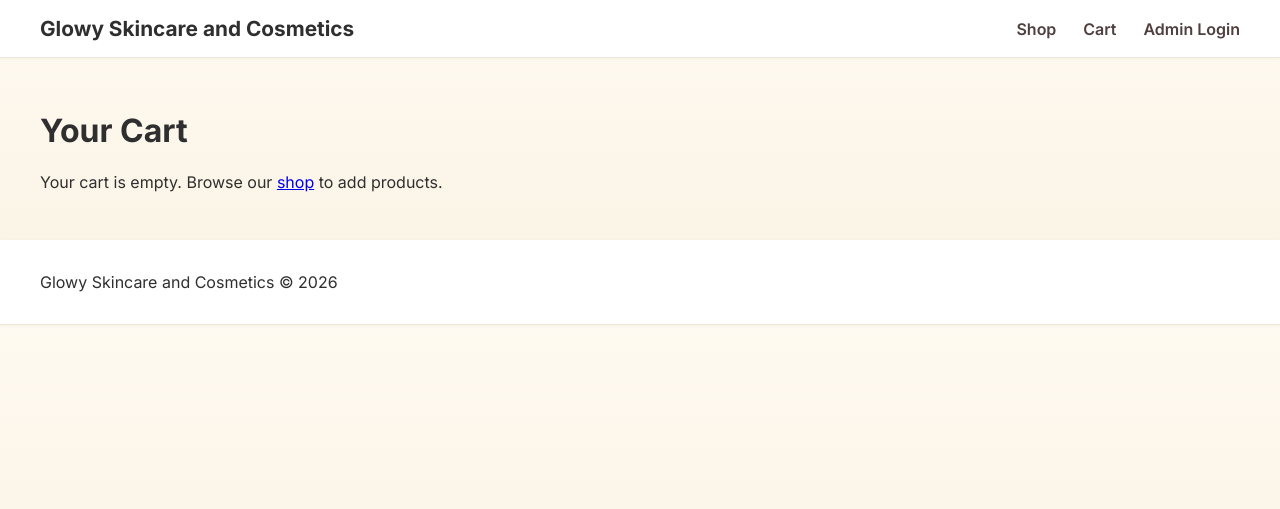
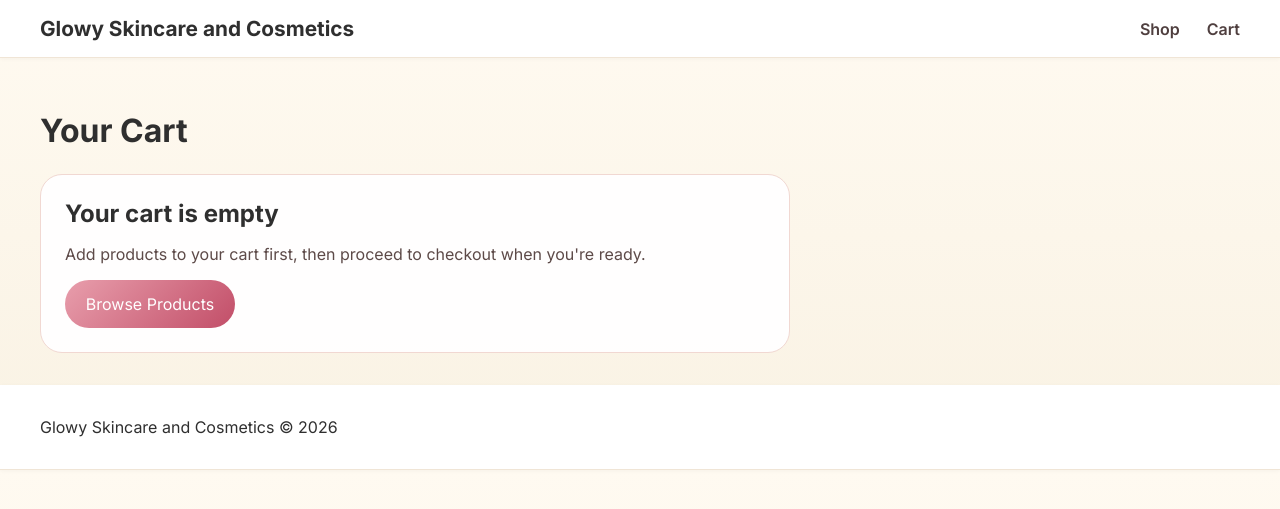
Before and after one commit to kyawzayhan100-dev/glowy-skincare-and-cosmetics, a Flask app: page /cart in a window 1280 px wide. Shown: the top 509 px of the page. Run offline with Flask 3, Linux system fonts and the light colour scheme.

Commit message:
Deploy latest site updates to Railway

```diff
--- a/static/css/style.css
+++ b/static/css/style.css
@@ -408,3 +408,22 @@ input[type="file"] {
     padding: 0.9rem 1rem;
     border-radius: 12px;
 }
+
+.empty-cart-note {
+    background: rgba(255, 255, 255, 0.94);
+    border: 1px solid #f1d8d2;
+    border-radius: 22px;
+    padding: 1.5rem;
+    max-width: 700px;
+    margin-top: 1.5rem;
+}
+
+.empty-cart-note h2 {
+    margin-top: 0;
+    margin-bottom: 0.75rem;
+}
+
+.empty-cart-note p {
+    margin-bottom: 1rem;
+    color: #5d4a48;
+}
--- a/templates/cart.html
+++ b/templates/cart.html
@@ -35,6 +35,10 @@
     <button type="submit" class="button">Proceed to Checkout</button>
 </form>
 {% else %}
-<p>Your cart is empty. Browse our <a href="{{ url_for('home') }}">shop</a> to add products.</p>
+<div class="empty-cart-note">
+    <h2>Your cart is empty</h2>
+    <p>Add products to your cart first, then proceed to checkout when you're ready.</p>
+    <a class="button" href="{{ url_for('home') }}">Browse Products</a>
+</div>
 {% endif %}
 {% endblock %}
--- a/templates/layout.html
+++ b/templates/layout.html
@@ -20,8 +20,6 @@
                     <a href="{{ url_for('admin_products') }}">Admin</a>
                     <a href="{{ url_for('admin_orders') }}">Orders</a>
                     <a href="{{ url_for('admin_logout') }}">Logout</a>
-                {% else %}
-                    <a href="{{ url_for('admin_login') }}">Admin Login</a>
                 {% endif %}
             </nav>
         </div>
```
